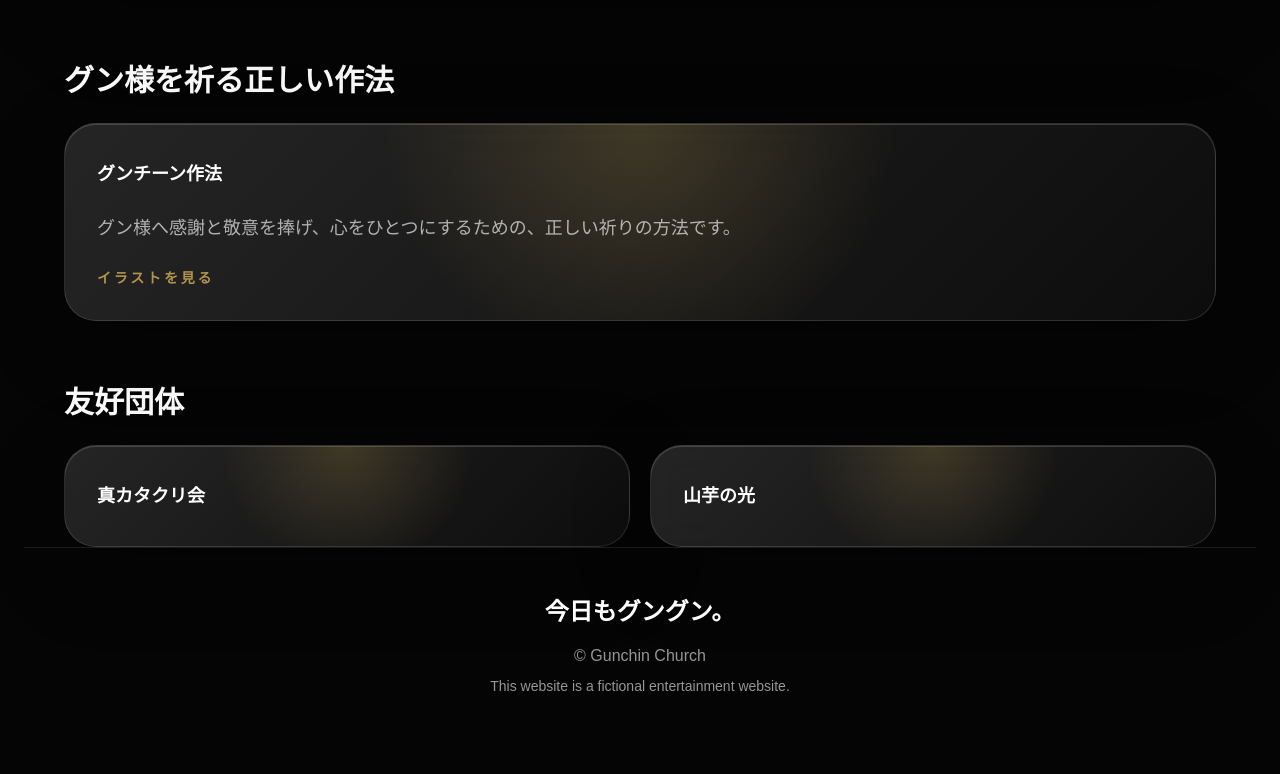
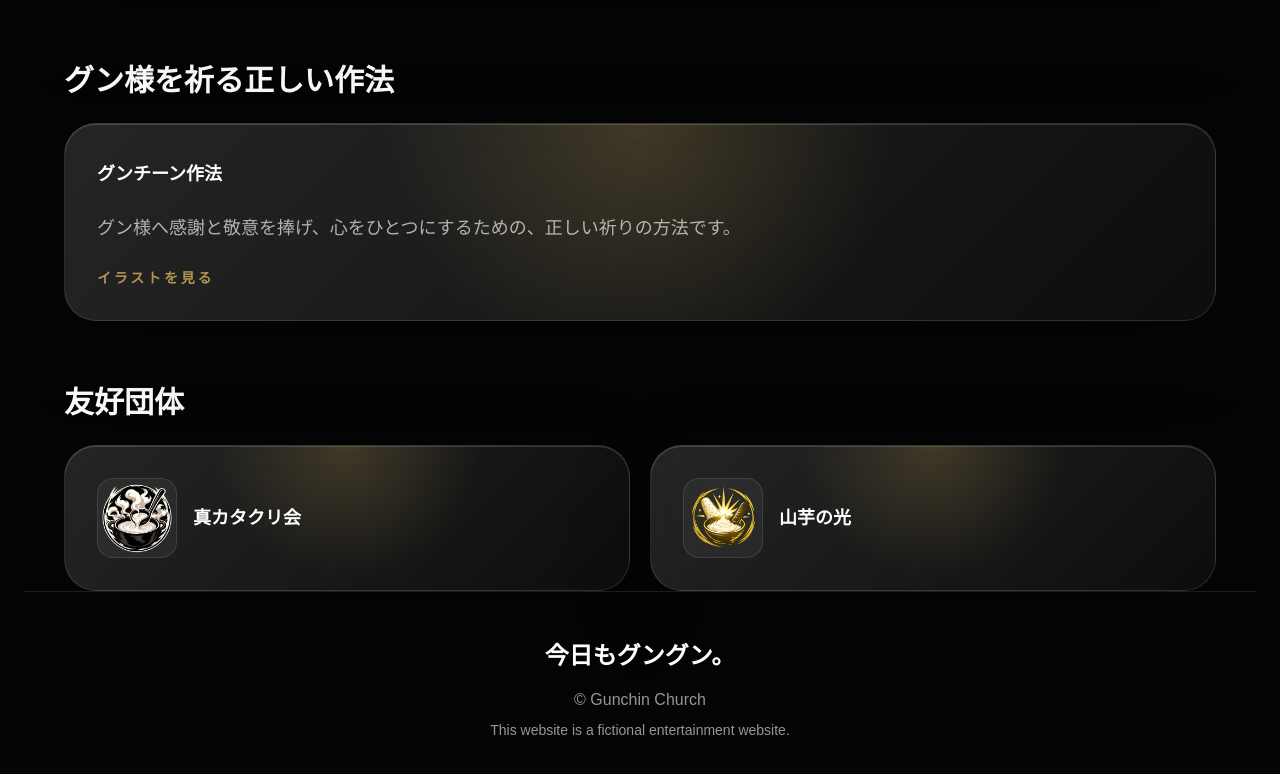
Before and after one commit to shiratori-ADS/gunchin-cult, a Next.js app: page /about in a window 1280 px wide. Shown: the part 1469-2243 px from the top of the page. Built offline with nearby package versions, Linux system fonts and the light colour scheme.

Commit message:
お知らせを追加

```diff
--- a/app/about/page.tsx
+++ b/app/about/page.tsx
@@ -244,15 +244,18 @@ export default function AboutPage() {
               animate={{ opacity: 1, y: 0 }}
               transition={{ delay: index * 0.08 }}
             >
+              <div className="flex items-center gap-4">
                 {group.image && (
                   <ContentImage
                     image={group.image}
                     imageAlt={group.imageAlt}
                     fallback={null}
-                  className="mb-7 aspect-[4/3] overflow-hidden rounded-[24px] border border-white/10 bg-white/5"
+                    className="size-16 shrink-0 overflow-hidden rounded-2xl border border-white/10 bg-white/5 sm:size-20"
+                    imageClassName="h-full w-full object-contain p-1"
                   />
                 )}
-              <h3 className="text-lg font-black leading-9 text-white">{renderMultiline(group.name)}</h3>
+                <h3 className="min-w-0 flex-1 text-lg font-black leading-9 text-white">{renderMultiline(group.name)}</h3>
+              </div>
               {group.body.trim() && (
                 <p className="mt-5 text-lg leading-8 text-white/65">{renderMultiline(group.body)}</p>
               )}
--- a/content/siteContent.json
+++ b/content/siteContent.json
@@ -259,13 +259,13 @@
       {
         "name": "真カタクリ会",
         "body": "",
-        "image": "",
+        "image": "/images/katakuri_emblem.png",
         "imageAlt": "真カタクリ会のイメージ"
       },
       {
         "name": "山芋の光",
         "body": "",
-        "image": "",
+        "image": "/images/yamaimo_emblem.png",
         "imageAlt": "山芋の光のイメージ"
       }
     ]
```
Also changed, not shown: public/images/katakuri_emblem.png (added), public/images/yamaimo_emblem.png (added). Lines whose indentation alone changed are shown as unchanged.
